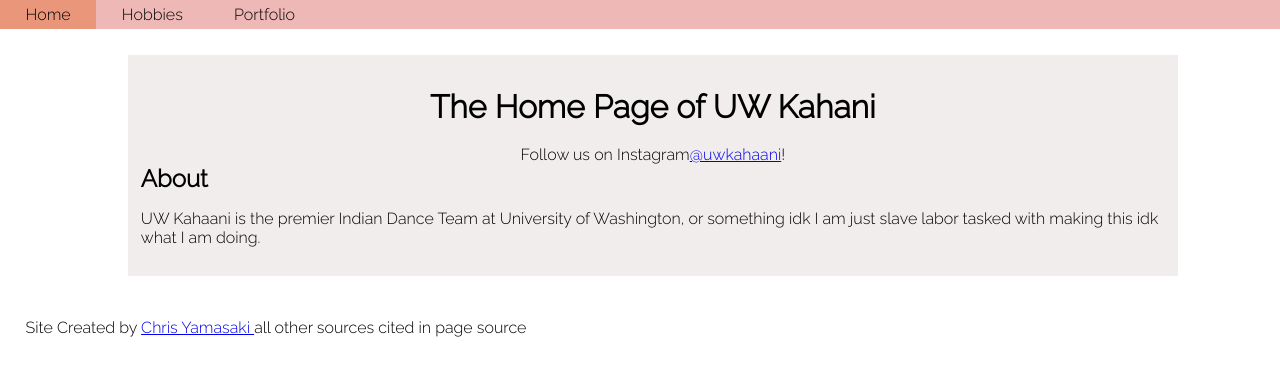
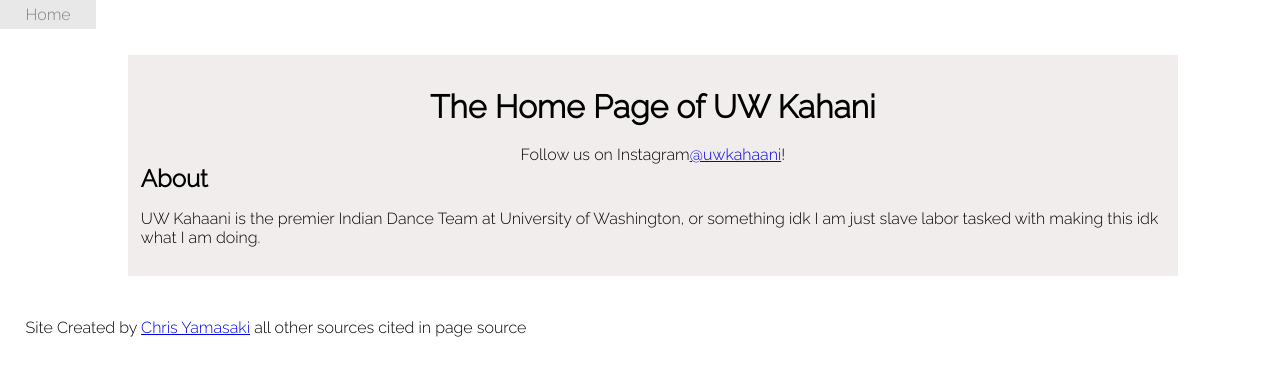
Before and after one commit to theyamasakiman/Kahaani, a plain HTML site: page docs/index.html in a window 1280 px wide. Drawn offline with Linux system fonts and the light colour scheme.

Commit message:
reorganization

```diff
--- a/index.html
+++ b/docs/index.html
@@ -16,14 +16,13 @@
     <nav>
       <ul>
         <li><a href="index.html">Home</a></li>
-        <li><a href="hobbies.html">Hobbies</a></li>
-        <li><a href="portfolio.html">Portfolio</a></li>
+        <!-- <li><a href="events.html">Events</a></li> -->
       </ul>
     </nav>
     <main>
       <header class="middle">
         <h1 class="mega center">The Home Page of UW Kahani</h1>
-          <!-- <img id="main" class="center" src="img/IMG_2835.JPG" alt="Chris at Dark Angel in Canyonlands Nat. Park"> -->
+          <!-- <img id="main" class="center" src="img/IMG_2835.JPG" alt="UW Kahaani team photo"> -->
           <p class="center">
             Follow us on Instagram <a href="https://www.instagram.com/uwkahaani/" target="blank">@uwkahaani</a>!
           </p>
@@ -42,8 +41,8 @@
       </section>
     </main>
     <footer id="footing">
-      <p>Site Created by <a href="https://github.com/theyamasakiman" target="blank">Chris Yamasaki
-      </a> all other sources cited in page source</p>
+      <p>Site Created by <a href="https://github.com/theyamasakiman" target="blank">
+        Chris Yamasaki</a> all other sources cited in page source</p>
       </footer>
     </body>
   <!--the instagram png was found from https://www.ourpasadena.org/images/view/697
--- a/styles.css
+++ b/docs/styles.css
@@ -62,7 +62,6 @@ nav li {
 
 nav {
   width: 100vw;
-  background-color: rgb(238, 184, 182);
 }
 
 nav a {
@@ -77,7 +76,8 @@ blockquote {
 }
 
 nav a:hover {
-  background-color: darksalmon;
+  background-color: lightgray;
+  opacity: 50%;
 }
 
 .socials {
```
Also changed, not shown: 1 other file.
